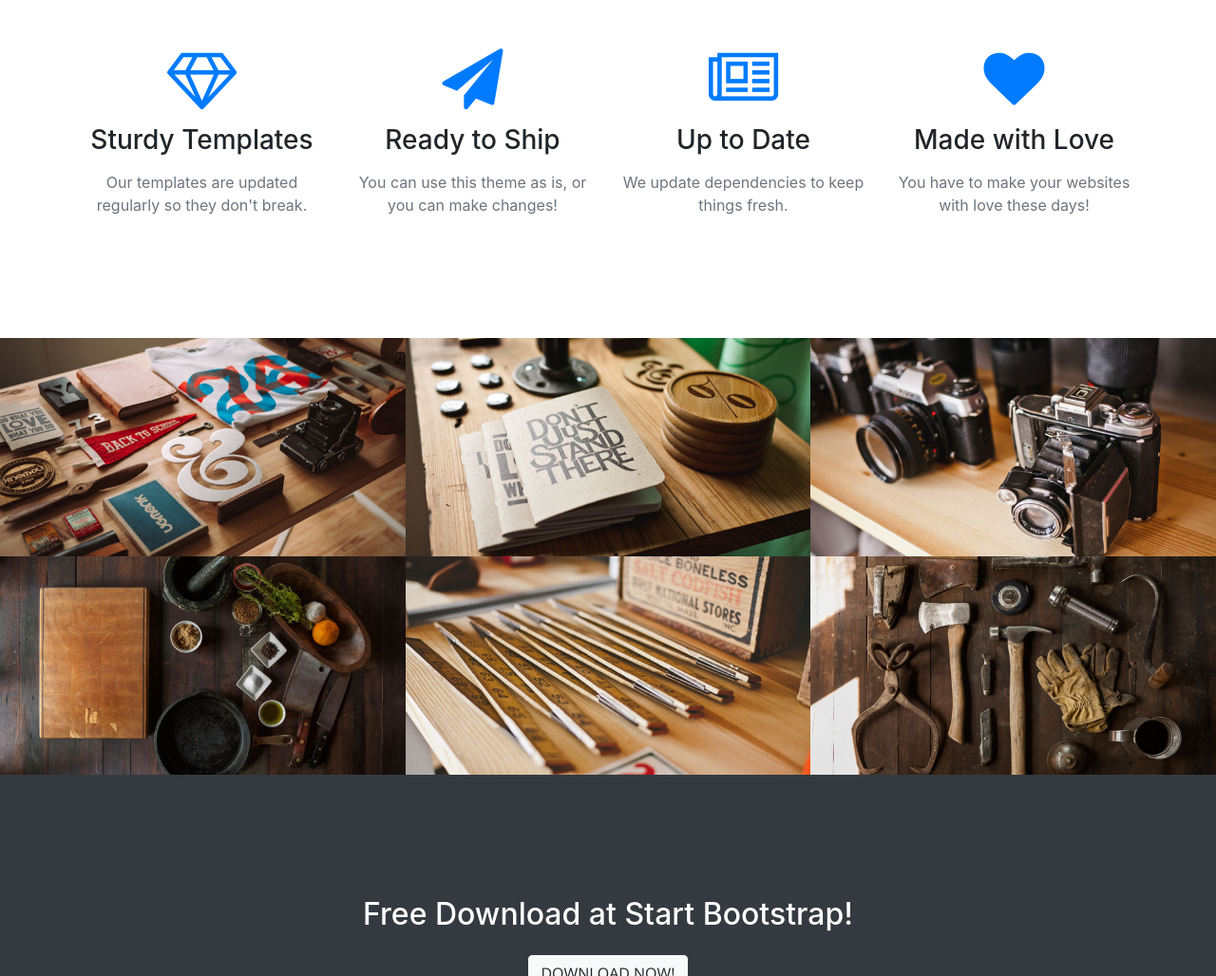
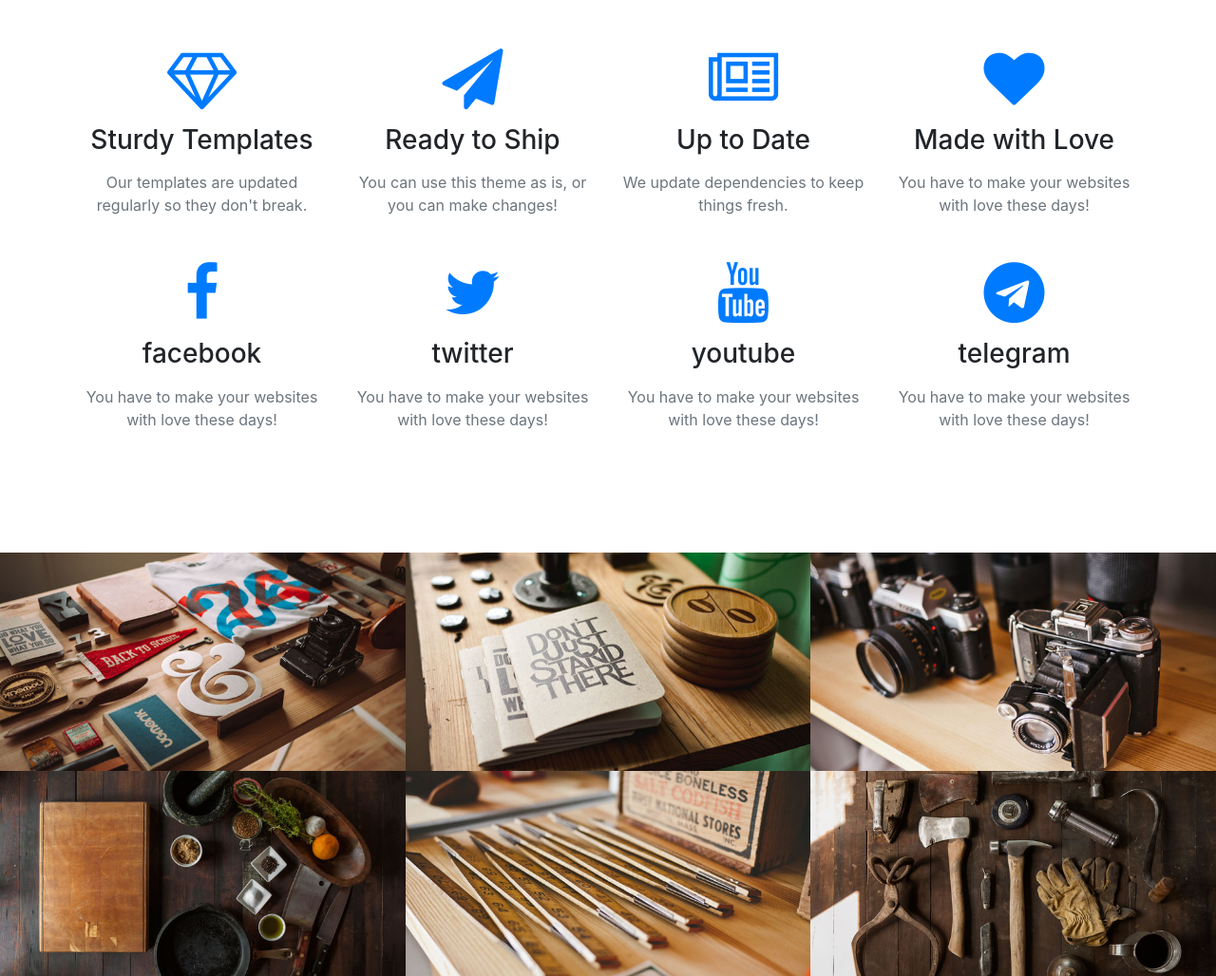
Before and after one commit to ArturoPeco/Gitejercisio, a website with bundled scripts: page index.html in a window 1280 px wide. Shown: the part 1490-2518 px from the top of the page at 95% size. Built offline with nearby package versions, Linux system fonts and the light colour scheme.

Commit message:
se agregaron mas iconos

```diff
--- a/index.html
+++ b/index.html
@@ -124,6 +124,39 @@
               <p class="text-muted mb-0">You have to make your websites with love these days!</p>
             </div>
           </div>
+
+          <div class="col-lg-3 col-md-6 text-center">
+            <div class="service-box mt-5 mx-auto">
+              <i class="fa fa-4x fa-facebook text-primary mb-3 sr-icons"></i>
+              <h3 class="mb-3">facebook</h3>
+              <p class="text-muted mb-0">You have to make your websites with love these days!</p>
+            </div>
+          </div>
+
+          <div class="col-lg-3 col-md-6 text-center">
+            <div class="service-box mt-5 mx-auto">
+              <i class="fa fa-4x fa-twitter text-primary mb-3 sr-icons"></i>
+              <h3 class="mb-3">twitter</h3>
+              <p class="text-muted mb-0">You have to make your websites with love these days!</p>
+            </div>
+          </div>
+
+          <div class="col-lg-3 col-md-6 text-center">
+            <div class="service-box mt-5 mx-auto">
+              <i class="fa fa-4x fa-youtube text-primary mb-3 sr-icons"></i>
+              <h3 class="mb-3">youtube</h3>
+              <p class="text-muted mb-0">You have to make your websites with love these days!</p>
+            </div>
+          </div>
+
+          <div class="col-lg-3 col-md-6 text-center">
+            <div class="service-box mt-5 mx-auto">
+              <i class="fa fa-4x fa-telegram text-primary mb-3 sr-icons"></i>
+              <h3 class="mb-3">telegram</h3>
+              <p class="text-muted mb-0">You have to make your websites with love these days!</p>
+            </div>
+          </div>
+
         </div>
       </div>
     </section>
```
